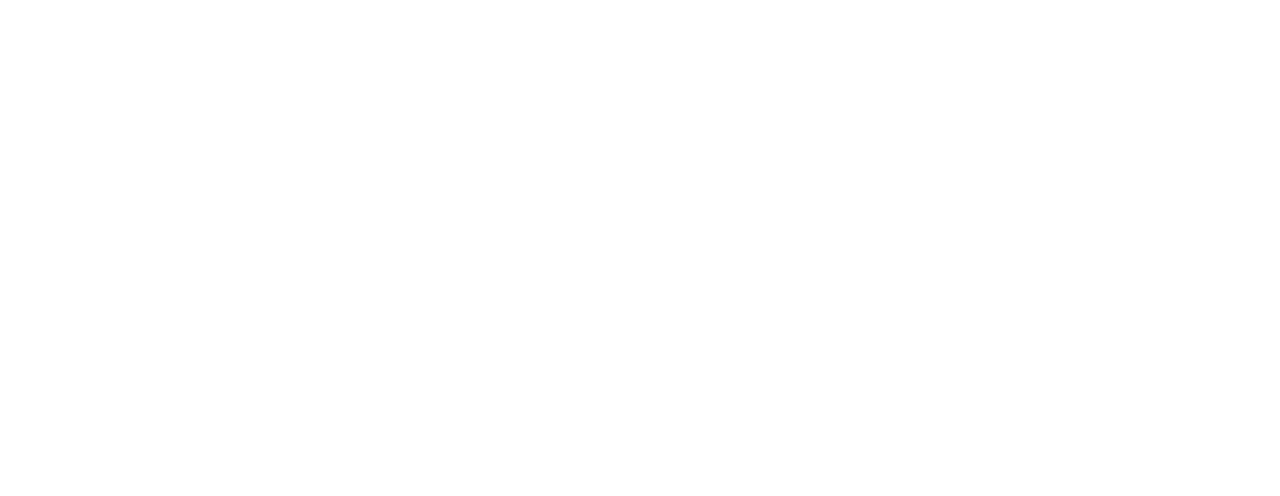
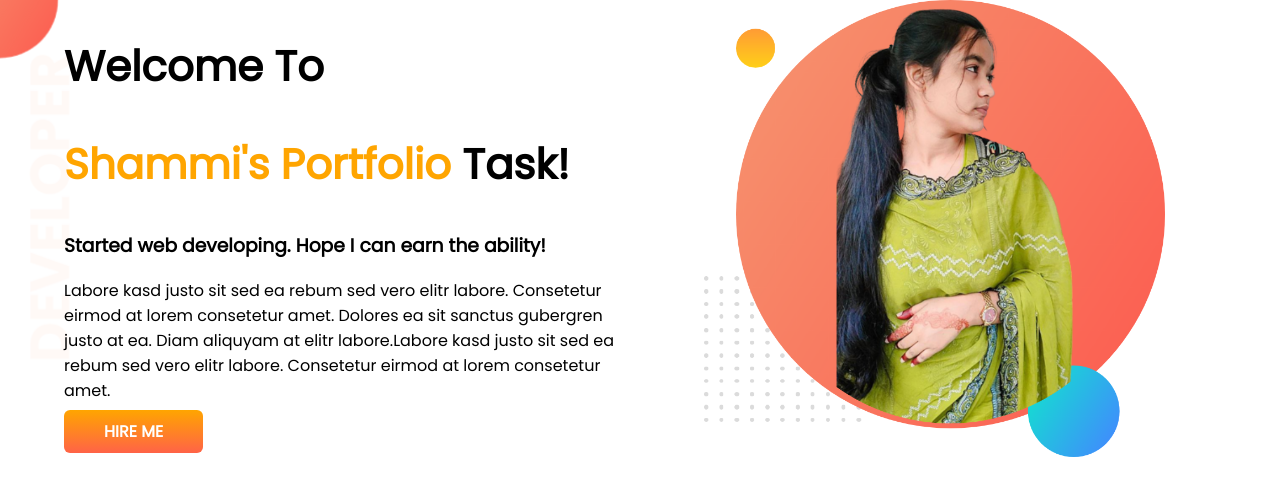
Before and after one commit to Shammi141/course-portfolio, a plain HTML site: page index.html in a window 1280 px wide. Drawn offline with Linux system fonts and the light colour scheme; a web font is replaced by a local one.

Commit message:
top section added

```diff
--- a/index.html
+++ b/index.html
@@ -5,9 +5,26 @@
     <meta http-equiv="X-UA-Compatible" content="IE=edge">
     <meta name="viewport" content="width=device-width, initial-scale=1.0">
     <title>Portfolio from Web Course of Jhankaer Mahbub</title>
+    <link rel="preconnect" href="https://fonts.googleapis.com">
+    <link rel="preconnect" href="https://fonts.gstatic.com" crossorigin>
+    <link href="https://fonts.googleapis.com/css2?family=Anek+Malayalam:wght@100;300&family=Charis+SIL&family=Poppins&display=swap" rel="stylesheet">
     <link rel="stylesheet" href="style.css">
 </head>
 <body>
+    <section class="top-banner">
+        <div class="half-width">
+            <h1>Welcome To</h1>
+            <h1><span class="orange">Shammi's Portfolio</span> Task!</h1>
+            <h3>Started web developing. Hope I can earn the ability!</h3>
+            <p>Labore kasd justo sit sed ea rebum sed vero elitr labore. Consetetur eirmod at lorem consetetur amet. Dolores ea
+                sit sanctus gubergren justo at ea. Diam aliquyam at elitr labore.Labore kasd justo sit sed ea rebum sed vero
+                elitr labore. Consetetur eirmod at lorem consetetur amet.</p>
+            <a class="hire-button" target="_blank" href="https://www.facebook.com/">HIRE ME</a>
+        </div>
 
+        <div class="half-width">
+            <img src="images/shammi1.png" alt="">
+        </div>
+    </section>
 </body>
 </html>
--- a/style.css
+++ b/style.css
@@ -0,0 +1,38 @@
+body{
+    font-family: 'Anek Malayalam', sans-serif;
+    font-family: 'Charis SIL', serif;
+    font-family: 'Poppins', sans-serif;
+    margin: 0;
+}
+h1{
+    font-size: 42px;
+
+}
+.orange{
+    color: orange;
+}
+section{
+    display: flex;
+}
+.half-width{
+    width: 50%;
+    padding-left: 5%;
+}
+.half-width img{
+    width: 80%;
+
+}
+.hire-button{
+    text-decoration: none;
+    background-image: linear-gradient(orange, tomato);
+    padding: 10px 40px;
+    border-radius: 6px;
+    color: white;
+    font-weight: 600;
+}
+
+.top-banner{
+    background-image: url(images/top-banner.png);
+    background-repeat: no-repeat;
+
+}
```
Also changed, not shown: images/dream-bg.png (added), images/exp-bg.png (added), images/jhankar.png (added), images/jhankar2.png (added), images/my-bg.png (added), images/my-bg2.png (added), images/shammi1.png (added), images/shammi2.png (added), images/top-banner.png (added), 7 other files.
